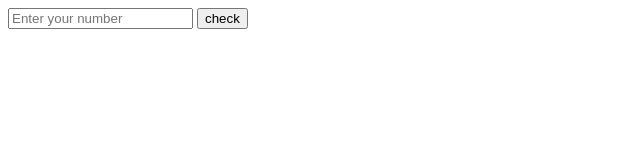
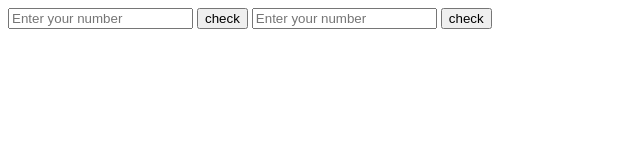
Before and after one commit to ErGovindthakur/DataStructure_And_Algorithm_Master, a plain HTML site: page 03_Loops/GuessTheNumber/guess.html in a window 1280 px wide. Shown: the whole page, without its empty margins (0-640 px from the left). Drawn offline with Linux system fonts and the light colour scheme.

Commit message:
solve another problem related to while loop

```diff
--- a/03_Loops/GuessTheNumber/guess.html
+++ b/03_Loops/GuessTheNumber/guess.html
@@ -8,6 +8,9 @@
   <body>
     <input type="text" placeholder="Enter your number" id="inputData" />
     <button type="submit" onclick="checkNum()">check</button>
+
+    <input type="text" placeholder="Enter your number" id="helloInput" />
+    <button type="submit" onclick="repeatHello()">check</button>
   </body>
   <script src="./guess.js"></script>
 </html>
--- a/03_Loops/GuessTheNumber/guess.js
+++ b/03_Loops/GuessTheNumber/guess.js
@@ -26,3 +26,20 @@ const checkNum = () => {
     }
   }
 };
+
+let helloInput = document.querySelector("#helloInput");
+
+const repeatHello = () => {
+  let greetData = prompt("Enter the greet value as same as helloInput");
+
+  while(helloInput.value !== greetData){
+    if(helloInput.value === greetData){
+      alert("hi, Hello");
+      break;
+    }else{
+      alert("try again");
+      greetData = prompt("Enter the greet Hi to exit");
+      continue;
+    }
+  }
+}
```
